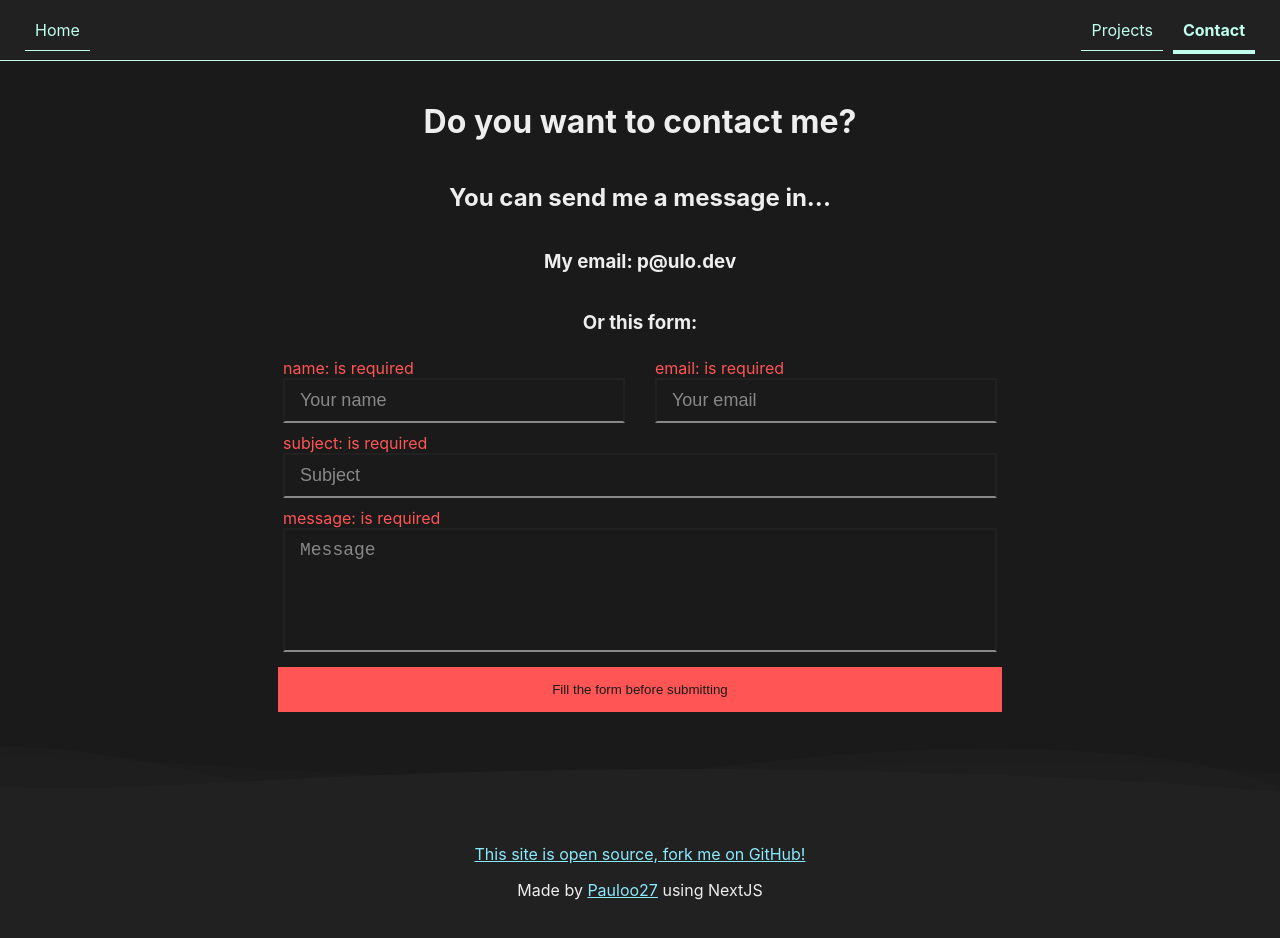
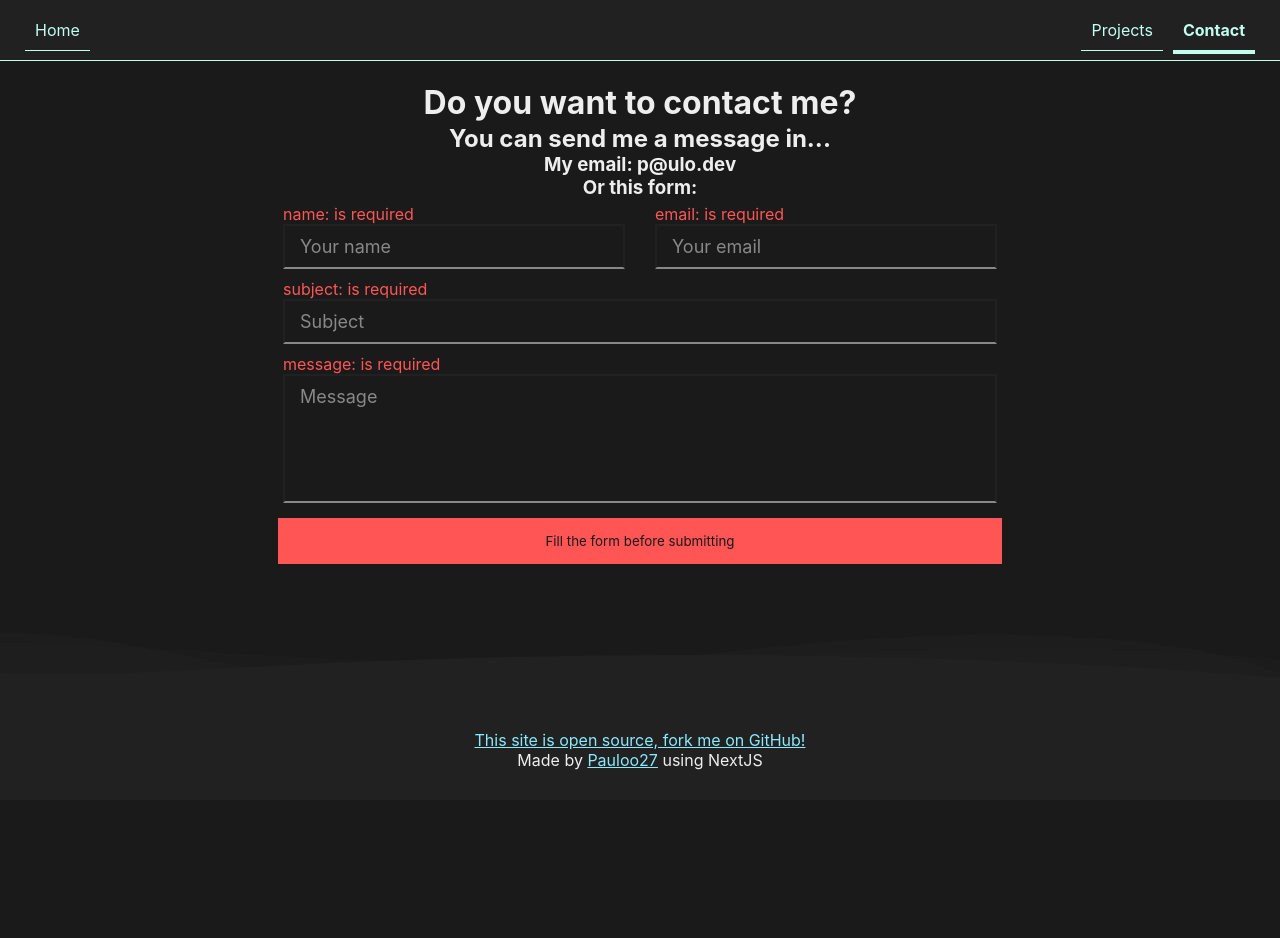
Before and after one commit to Pauloo27/me, a Next.js app: page /contact in a window 1280 px wide. Shown: the top 938 px of the page. After the commit the page ends 800 px from the top, so only its background shows below. Built offline with nearby package versions, Linux system fonts and the light colour scheme.

Commit message:
ref(css): improve project styles
create (and use) a Common.module with Common stuff.
also add a better css reset to the globals

```diff
--- a/pages/404.js
+++ b/pages/404.js
@@ -3,6 +3,7 @@ import Head from "next/head";
 import { useEffect, useState } from "react";
 import projects from "@lib/projects";
 import style from "@styles/404.module.css";
+import commonStyle from "@styles/Common.module.css";
 
 function Error404Presenter({ randomProject }) {
   return (
@@ -10,7 +11,7 @@ function Error404Presenter({ randomProject }) {
       <Head>
         <title>404 - Page not found</title>
       </Head>
-      <div className={style.content_container}>
+      <div className={commonStyle.page_container}>
         <div className={style.error_container}>
           <h1 className={style.error_code}>404</h1>
           <h3 className={style.error_message}>The page you&apos;re looking for was not found</h3>
--- a/pages/contact.js
+++ b/pages/contact.js
@@ -6,7 +6,7 @@ import FormSubmit from "@components/FormSubmit";
 import FormInput from "@components/FormInput";
 import FormGroup from "@components/FormGroup";
 import FormResError from "@components/FormResError";
-import style from "@styles/Contact.module.css";
+import commonStyle from "@styles/Common.module.css";
 import { validate, contactConstraint } from "@lib/validate";
 
 function ContactPresenter({
@@ -17,21 +17,21 @@ function ContactPresenter({
       <Head>
         <title>Contact</title>
       </Head>
-      <div className={style.content_container}>
-        <h1 className={style.text_center}>
+      <div className={commonStyle.page_container}>
+        <h1 className={commonStyle.page_title}>
           Do you want to contact me?
         </h1>
-        <h2 className={style.text_center}>
+        <h2>
           You can send me a message in...
         </h2>
-        <h3 className={cn(style.text_center)}>
+        <h3>
           My email:
           {" "}
-          <span className={cn({ [style.text_blur]: !email })}>
+          <span className={cn({ [commonStyle.text_blur]: !email })}>
             {email ?? "00000!000"}
           </span>
         </h3>
-        <h3 className={style.text_center}>Or this form:</h3>
+        <h3>Or this form:</h3>
         <Form onSubmit={onSubmit}>
           <FormResError error={resErrors} />
           <FormGroup>
--- a/pages/index.js
+++ b/pages/index.js
@@ -5,6 +5,7 @@ import Link from "next/link";
 import FA from "react-fontawesome";
 import { isMobile } from "react-device-detect";
 import style from "@styles/Home.module.css";
+import commonStyle from "@styles/Common.module.css";
 
 function HomePresenter() {
   return (
@@ -12,8 +13,8 @@ function HomePresenter() {
       <Head>
         <title>Me, Paulo</title>
       </Head>
-      <div className={style.info_container}>
-        <h1 className={style.name}>Paulo Eduardo</h1>
+      <div className={commonStyle.page_container}>
+        <h1 className={commonStyle.page_title}>Paulo Eduardo Faversani</h1>
         <div className={style.social_container}>
           <Link href="https://www.github.com/Pauloo27/">
             <a rel="noopener noreferrer" target="_blank" className={style.social_item}>
--- a/pages/projects.js
+++ b/pages/projects.js
@@ -1,5 +1,5 @@
 import Head from "next/head";
-import style from "@styles/Projects.module.css";
+import commonStyle from "@styles/Common.module.css";
 
 export default function Projects() {
   return (
@@ -7,8 +7,8 @@ export default function Projects() {
       <Head>
         <title>Projects</title>
       </Head>
-      <div className={style.content_container}>
-        <h1 className={style.text_center}>
+      <div className={commonStyle.page_container}>
+        <h1 className={commonStyle.page_title}>
           Work in Progress
         </h1>
       </div>
--- a/styles/404.module.css
+++ b/styles/404.module.css
@@ -1,22 +1,18 @@
-.content_container {
-  display: flex;
-  align-items: center;
-  justify-content: center;
-  flex-direction: column;
-}
-
 .error_container {
   display: flex;
   align-items: center;
   justify-content: center;
+  margin: 0;
 }
 
 .error_code {
+  margin: 0;
   padding: 10px;
   border-right: 2px solid var(--red);
 }
 
 .error_message {
+  margin: 0;
   padding: 10px;
 }
 
--- /dev/null
+++ b/styles/Common.module.css
@@ -0,0 +1,26 @@
+.text_center {
+  text-align: center;
+}
+
+.page_title {
+  text-align: center;
+  margin: 2px;
+}
+
+.page_container {
+  margin-left: auto;
+  margin-right: auto;
+  display: flex;
+  justify-content: center;
+  flex-direction: column;
+  align-items: center;
+}
+
+.pad_10px {
+  padding: 10px;
+}
+
+.text_blur {
+  color: transparent;
+  text-shadow: 0 0 5px #fff;
+}
--- a/styles/Contact.module.css
+++ /dev/null
@@ -1,14 +0,0 @@
-.content_container {
-  display: flex;
-  flex-direction: column;
-  justify-content: center;
-}
-
-.text_center {
-  text-align: center;
-}
-
-.text_blur {
-  color: transparent;
-  text-shadow: 0 0 5px #fff;
-}
--- a/styles/Home.module.css
+++ b/styles/Home.module.css
@@ -1,17 +1,3 @@
-.info_container {
-  margin-left: auto;
-  margin-right: auto;
-  display: flex;
-  justify-content: center;
-  flex-direction: column;
-}
-
-.name {
-  text-transform: uppercase;
-  text-align: center;
-  margin: 2px;
-}
-
 .description_container {
   text-align: center;
   display: flex;
@@ -39,7 +25,3 @@
   font-size: 30px;
   margin: 10px;
 }
-
-.text_center {
-  text-align: center;
-}
--- a/styles/Projects.module.css
+++ /dev/null
@@ -1,16 +0,0 @@
-.content_container {
-  display: flex;
-  flex-direction: column;
-  justify-content: center;
-}
-
-.projects_container {
-  display: grid;
-  gap: 1rem;
-
-  grid-template-columns: repeat(auto-fit, minmax(320px, 1fr));
-}
-
-.text_center {
-  text-align: center;
-}
--- a/styles/globals.css
+++ b/styles/globals.css
@@ -18,6 +18,9 @@ a {
 
 * {
   box-sizing: border-box;
+  margin: 0;
+  padding: 0;
+  font-family: inherit;
 }
 
 /* chrome */
```
